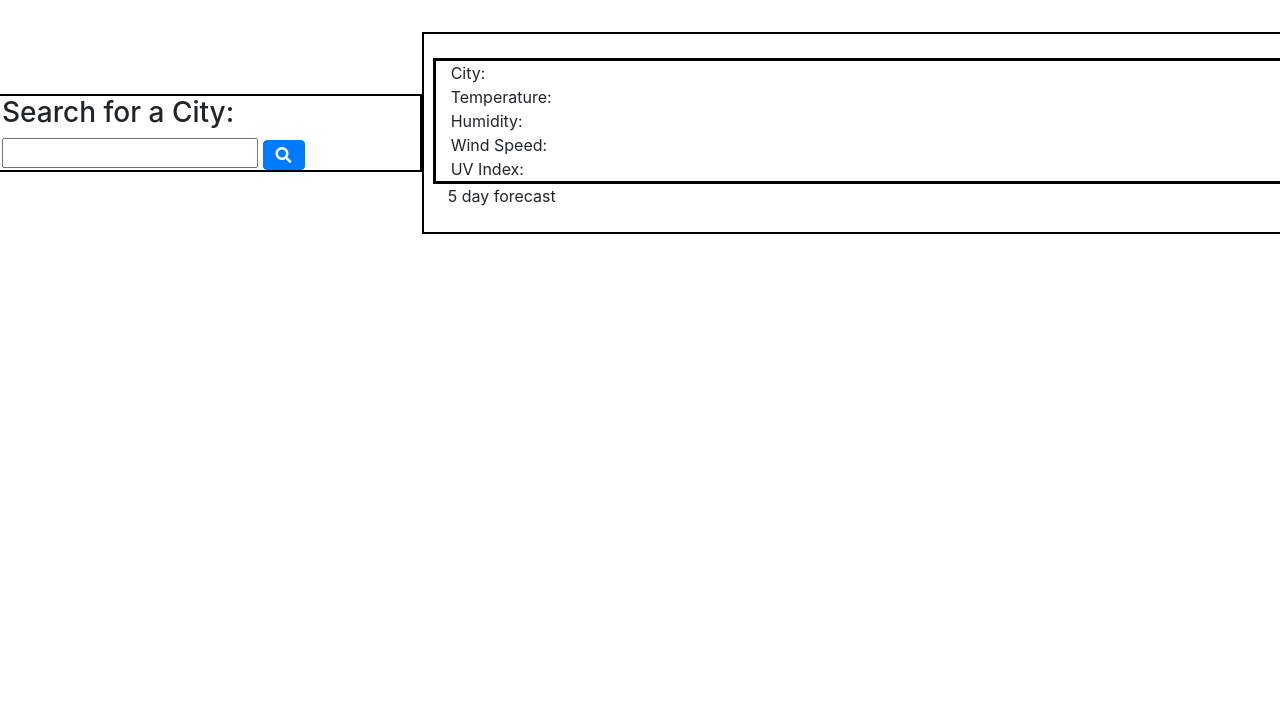
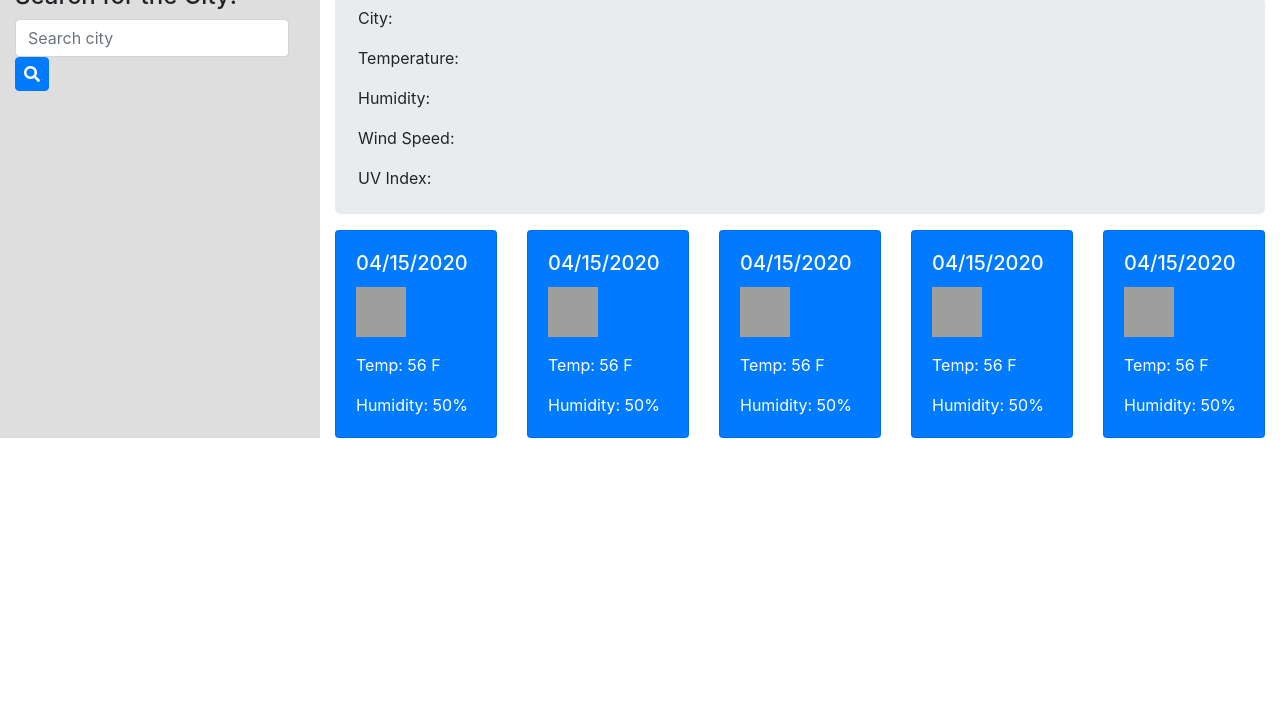
Before and after one commit to Anverch/Server-Side-APIs-Weather-Dashboard, a plain HTML site: page index.html in a window 1280 px wide. Shown: the part 72-800 px from the top of the page. Drawn offline with nearby package versions, Linux system fonts and the light colour scheme; grey boxes are pictures that could not be loaded.

Commit message:
revise html and css

```diff
--- a/assets/script.js
+++ b/assets/script.js
@@ -11,7 +11,6 @@ $("#search").on("click", function (event) {
     url: queryURL,
     method: "GET"
   }).then(function (response) {
-    console.log(response);
 
     // Transfer content to HTML
     $("#city").text("City: " + response.name + moment().format(" (M/D/YYYY)"));
@@ -30,6 +29,13 @@ $("#search").on("click", function (event) {
     }).then(function (response) {
       $("#u-v-index").text("UV Index: " + response.current.uvi);
 
+      var imgURL = (response.weather.icon);
+      // var image = $("<img>").attr("src", imgURL);
+      // $("#city").append(image);
+
+
+
+      current.weather.icon
     })
 
   });
--- a/assets/style.css
+++ b/assets/style.css
@@ -1,9 +1,8 @@
 
-section {
-    margin: auto;
-    border: solid 2px black;
+.search-section {
+    background-color:#dedede;
 }
 
 .city-info {
-    border: solid black;
+
 }
--- a/index.html
+++ b/index.html
@@ -17,38 +17,106 @@
 </head>
 
 <body>
-    <div class="jumbotron jumbotron-fluid p-2 bg-dark text-white">
-        <h1 class="text-center">Weather Dashboard</h1>
+
+    <div class="navbar bg-dark shadow-sm py-0">
+        <div class="container px-0 d-flex justify-content-center">
+            <div class="row">
+                <h2 class="my-0 p-2 mr-md-auto text-white font-weight-bold">Weather Dashboard</h2>
             </div>
-    <!--This will be where users input data for city search-->
+        </div>
+    </div>
+
+    <div class="container-fluid">
         <div class="row">
-        <section class="col-md-4">
-            <form id="search-form">
-                <h3>Search for a City: </h3>
-                <input type="text" id="city-input">
-
-                <!--This button will trigger the AJAX call-->
-                <button type="search" id="search" class="btn btn-primary fas fa-search"></button>
+            <section class="col-md-3 search-section">
+                <form class="form-inline" id="search-form">
+                    <div class="form-group">
+                        <h4>Search for the City:</h4>
+                    </div>
+                    <div class="form-group">
+                        <label for="city-input" class="sr-only">Search City</label>
+                        <input type="text" class="form-control" id="city-input" placeholder="Search city">
+                    </div>
+                    <button type="submit" id="search" class="btn btn-primary p-2 fas fa-search"></button>
                 </form>
             </section>
 
-        <section class="col-md-8 p-4">
-            <div class="row city-info">
-                <div class="col-12">
-                    <div id="city">City:</div>
-                    <div id="temperature">Temperature:</div>
-                    <div id="humidity">Humidity:</div>
-                    <div id="wind-speed">Wind Speed:</div>
-                    <div id="u-v-index">UV Index:</div>
+            <section class="col-md-9">
+                <div class="jumbotron p-2 mt-3 mb-3">
+                    <div class="container">
+                        <p id="city">City:</p>
+                        <p id="temperature">Temperature:</p>
+                        <p id="humidity">Humidity:</p>
+                        <p id="wind-speed">Wind Speed:</p>
+                        <p id="u-v-index">UV Index:</p>
                     </div>
                 </div>
                 <div class="row">
-                <div class="col-12">
-                    5 day forecast
+                    <div class="col">
+                        <div class="card bg-primary text-white">
+                            <div class="card-body">
+                                <h5 class="card-title">04/15/2020</h5>
+                                <p class="card-text">
+                                    <img src="https://openweathermap.org/img/wn/10n@2x.png" width="50" height="50">
+                                </p>
+                                <p class="card-text">Temp: 56 F</p>
+                                <p class="card-text">Humidity: 50%</p>
+                            </div>
+                        </div>
+                    </div>
+                    <div class="col">
+                        <div class="card bg-primary text-white">
+                            <div class="card-body">
+                                <h5 class="card-title">04/15/2020</h5>
+                                <p class="card-text">
+                                    <img src="https://openweathermap.org/img/wn/10n@2x.png" width="50" height="50">
+                                </p>
+                                <p class="card-text">Temp: 56 F</p>
+                                <p class="card-text">Humidity: 50%</p>
+                            </div>
+                        </div>
+                    </div>
+                    <div class="col">
+                        <div class="card bg-primary text-white">
+                            <div class="card-body">
+                                <h5 class="card-title">04/15/2020</h5>
+                                <p class="card-text">
+                                    <img src="https://openweathermap.org/img/wn/02d@2x.png" width="50" height="50">
+                                </p>
+                                <p class="card-text">Temp: 56 F</p>
+                                <p class="card-text">Humidity: 50%</p>
+                            </div>
+                        </div>
+                    </div>
+                    <div class="col">
+                        <div class="card bg-primary text-white">
+                            <div class="card-body">
+                                <h5 class="card-title">04/15/2020</h5>
+                                <p class="card-text">
+                                    <img src="https://openweathermap.org/img/wn/04n@2x.png" width="50" height="50">
+                                </p>
+                                <p class="card-text">Temp: 56 F</p>
+                                <p class="card-text">Humidity: 50%</p>
+                            </div>
+                        </div>
+                    </div>
+                    <div class="col">
+                        <div class="card bg-primary text-white">
+                            <div class="card-body">
+                                <h5 class="card-title">04/15/2020</h5>
+                                <p class="card-text">
+                                    <img src="https://openweathermap.org/img/wn/01d@2x.png" width="50" height="50">
+                                </p>
+                                <p class="card-text">Temp: 56 F</p>
+                                <p class="card-text">Humidity: 50%</p>
+                            </div>
+                        </div>
                     </div>
                 </div>
             </section>
         </div>
+    </div>
+    <!--This will be where users input data for city search-->
 
 </body>
 <script src="https://cdnjs.cloudflare.com/ajax/libs/jquery/3.2.1/jquery.min.js"></script>
```
Lines whose indentation alone changed are shown as unchanged.
